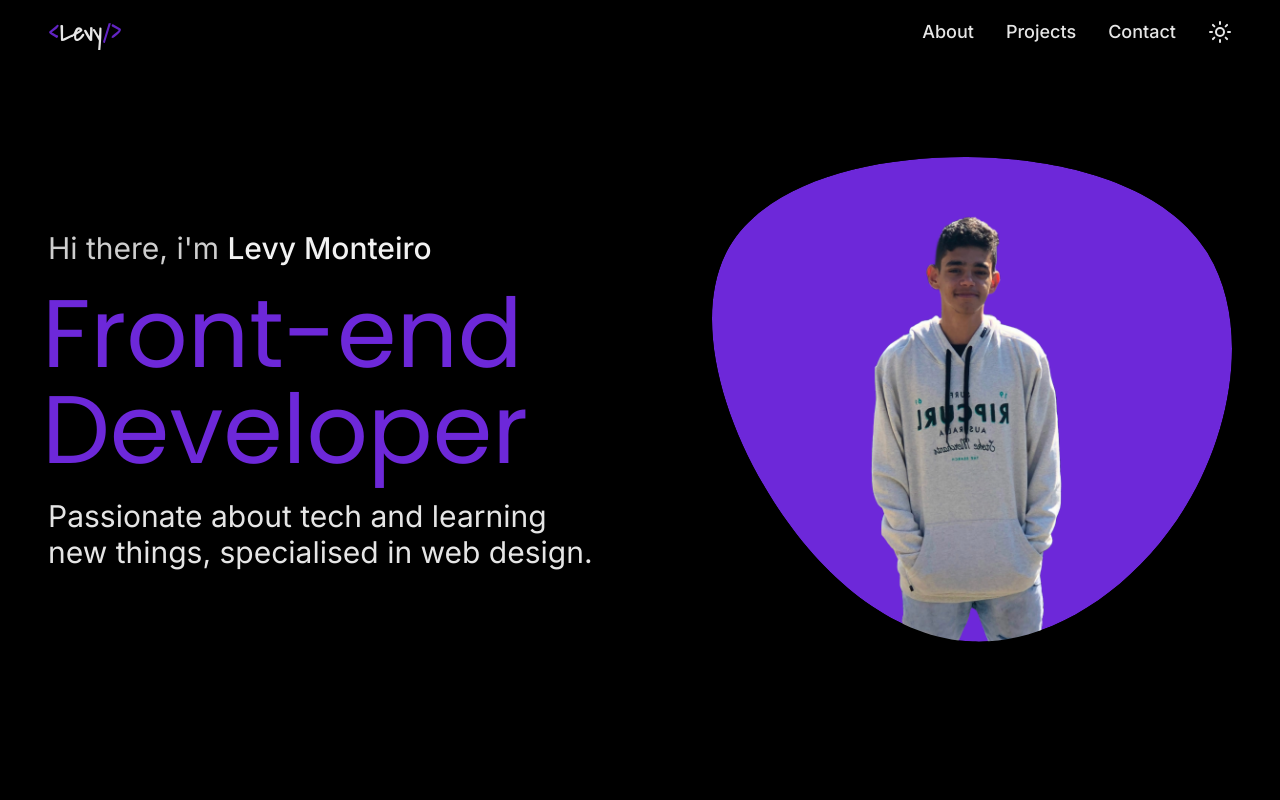
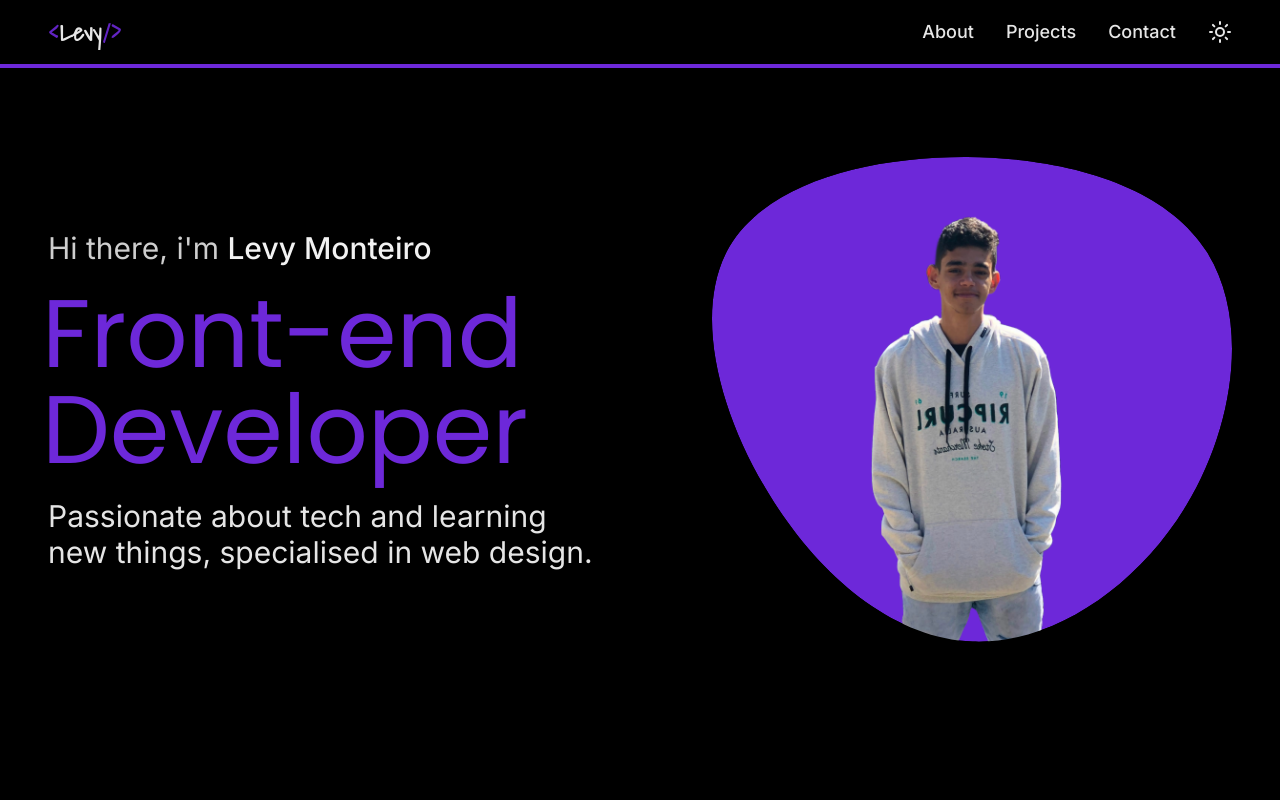
Before and after one commit to LevyMonteiro/portfolio, a React (Vite) app: page / in a window 1280 px wide. Shown: the top 800 px of the page. Built offline with nearby package versions, Linux system fonts and the light colour scheme; what @designbycode/tailwindcss-text-shadow would draw is missing.

Commit message:
create scroll animation

```diff
--- a/package.json
+++ b/package.json
@@ -14,6 +14,7 @@
     "@emailjs/browser": "^4.1.0",
     "@types/react-router": "^5.1.20",
     "@types/react-router-dom": "^5.3.3",
+    "framer-motion": "^11.2.6",
     "localforage": "^1.10.0",
     "lucide-react": "^0.316.0",
     "match-sorter": "^6.3.3",
--- a/src/index.css
+++ b/src/index.css
@@ -15,4 +15,19 @@
     html {
       @apply w-screen flex justify-center items-center overflow-x-hidden scroll-smooth font-inter;
     }
+
+    .progress-bar {
+      @apply bg-violet-700 fixed top-16 inset-x-0 h-1 origin-left;
+    }
   }
+
+  ::-webkit-scrollbar {
+    height: 7px;
+    width: 5px;
+    background: transparent;
+  }
+
+  ::-webkit-scrollbar-thumb {
+    background: #6d29d9;
+    -webkit-border-radius: 1ex;
+  }
--- a/src/pages/Root.tsx
+++ b/src/pages/Root.tsx
@@ -4,10 +4,17 @@ import Projects from '../components/sections/Projects';
 import Contact from '../components/sections/Contact';
 import Nav from '../components/Nav';
 import Footer from '../components/Footer';
+import { motion, useScroll } from 'framer-motion';
 
 export default function Root() {
+  const { scrollYProgress } = useScroll();
+
   return (
     <div>
+      <motion.div
+        style={{ scaleX: scrollYProgress }}
+        className='progress-bar'
+      />
       <Nav currentPage='root' />
       <main>
         <Home />
```
Also changed, not shown: 1 other file (tests, documents, lock files or other folders).
